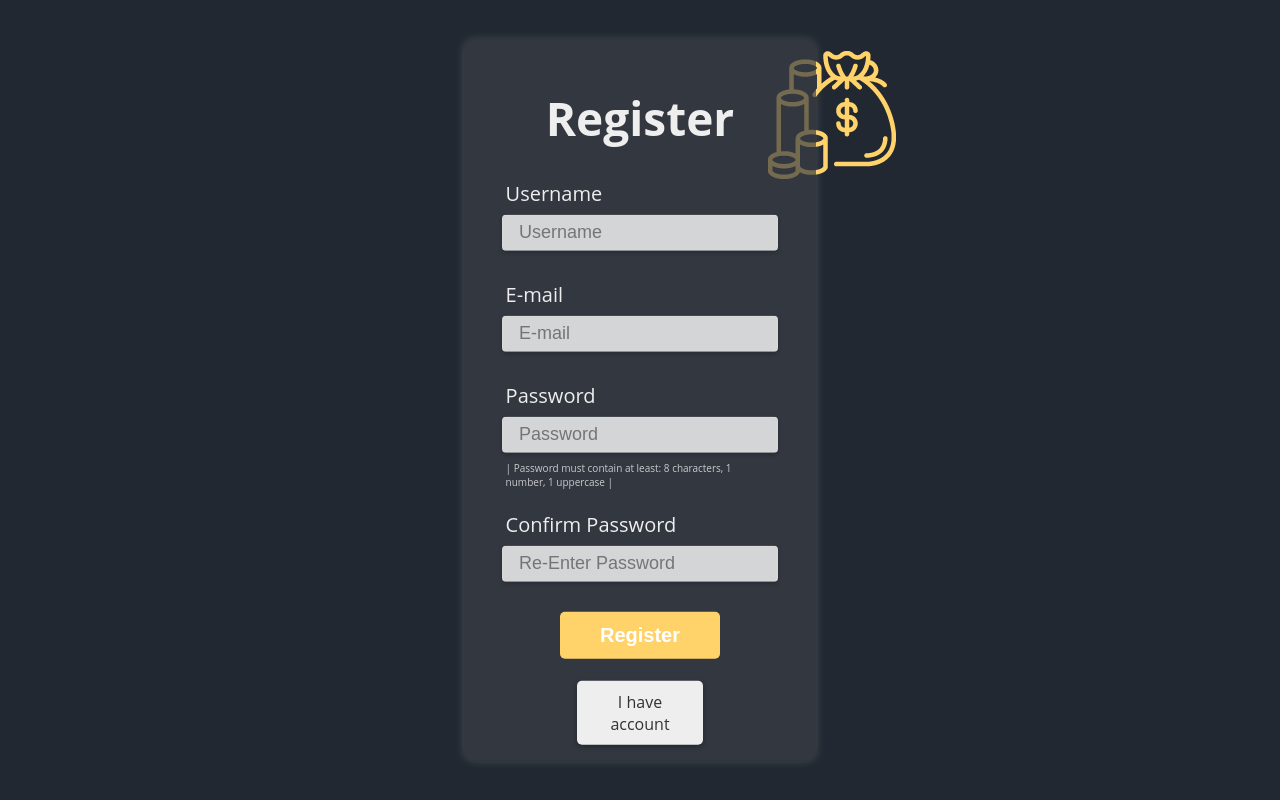
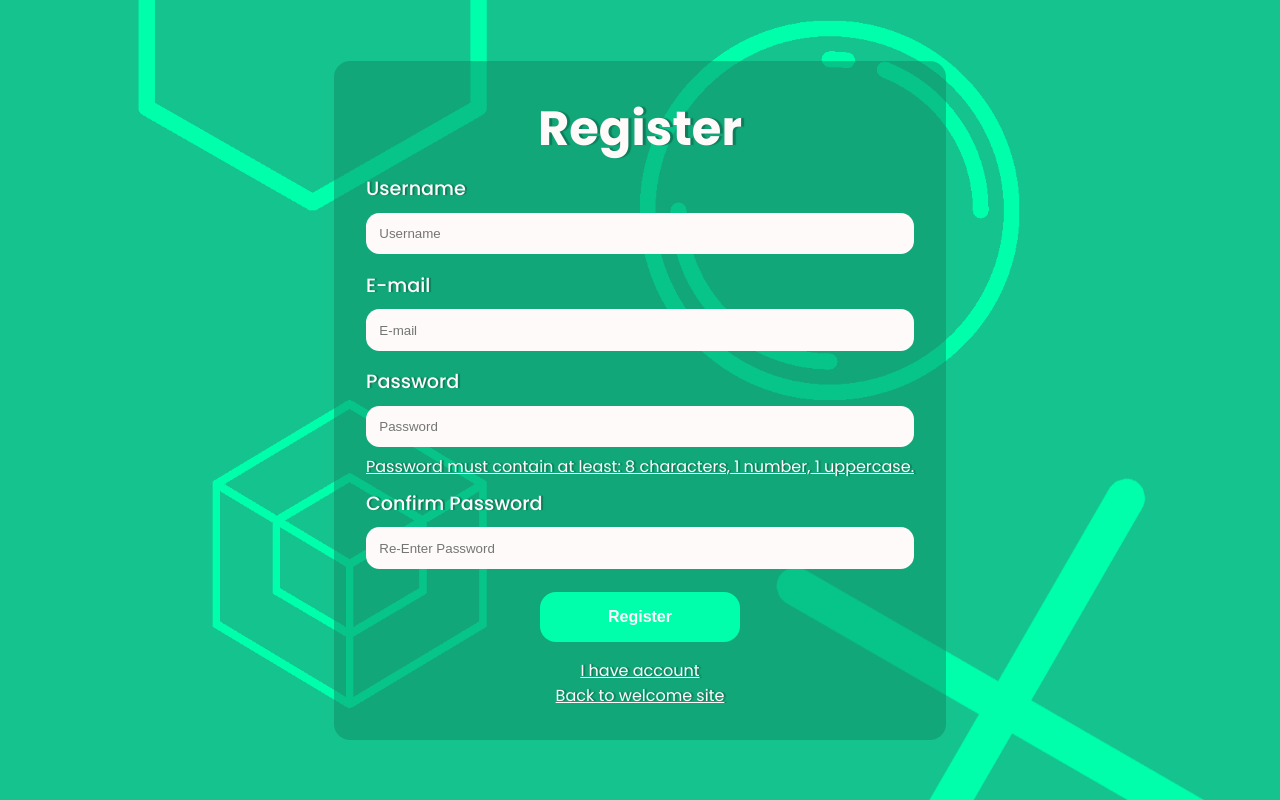
Before and after one commit to AlanWes/Budget-Managment-App, a Django app: page /register/ in a window 1280 px wide. Run offline with Django 4.2, Linux system fonts and the light colour scheme.

Commit message:
change register style, /master text animation

```diff
--- /dev/null
+++ b/src_projects/Project_Budget/static/css/register.css
@@ -0,0 +1,138 @@
+@import url('https://fonts.googleapis.com/css2?family=Poppins:ital,wght@0,100;0,200;0,300;0,400;0,500;0,600;0,700;0,800;0,900;1,100;1,200;1,300;1,400;1,500;1,600;1,700;1,800;1,900&display=swap');
+
+:root {
+  --background-image: url('/static/images/register-login.png');
+}
+
+* {
+  margin: 0;
+  padding: 0;
+  text-decoration: none;
+  list-style: none;
+}
+
+body {
+  display: flex;
+  justify-content: center;
+  font-family: 'Poppins';
+  font-weight: 400;
+  background-image: var(--background-image);
+  background-size: cover;
+  background-position: center;
+}
+
+.container {
+  overflow: hidden;
+}
+
+/* MAIN STYLE */
+
+/* CONTAINER */
+
+.reg-container {
+  display: flex;
+  align-items: center;
+  height: 100vh;
+}
+
+/* BOX STYLE */
+
+.reg-box {
+  display: flex;
+  flex-direction: column;
+  align-items: center;
+  background-color: rgba(14, 139, 102, 0.5);
+  padding: 2em;
+  border-radius: 1em;
+  color: rgb(255,250,250);
+  text-shadow: 2px 0px 1px rgba(13, 125, 90, 1);
+}
+
+.reg-box h1 {
+  font-size: 3em;
+  text-shadow: 3px 0px 1px rgba(13, 125, 90, 1);
+}
+
+/* FORM BOX STYLE */
+
+.reg-box .form-box {
+  display: flex;
+  flex-direction: column;
+}
+
+.reg-box .form-box input {
+  margin-bottom: 0.5em;
+  padding: 1em;
+  border-radius: 1em;
+  border: rgb(255,250,250);
+  background-color: rgb(255,250,250);
+}
+
+.reg-box .form-box input:focus {
+  outline: solid 3px rgb(184, 241, 176);
+  background-color: rgb(255,250,250, 0.95);
+  box-shadow: 0 4px 8px rgba(0, 0, 0, 0.2);
+}
+
+.reg-box .form-box label {
+  margin-top: 0.5em;
+  margin-bottom: 0.5em;
+  font-weight: 500;
+  font-size: 1.2em;
+}
+
+.reg-box .form-box a {
+  text-align: center;
+}
+
+.reg-box .form-box p {
+  font-size: 1em;
+  text-decoration: underline rgb(255,250,250) 1px;
+}
+
+/* SUBMIT BOX STYLE */
+
+.reg-box .sub-box {
+  display: flex;
+  flex-direction: column;
+  justify-content: center;
+  align-items: center;
+}
+
+.reg-box .sub-box input {
+  font-size: 1em;
+  font-weight: 700;
+  background-color: rgb(0, 255, 171);
+  color: rgb(255,250,250);
+  border: rgb(255,250,250);
+}
+
+.reg-box .sub-box .register-sub:hover {
+  background-color: rgb(0, 255, 171, 0.8);
+  box-shadow: 0 4px 8px rgba(0, 0, 0, 0.2);
+  outline: none;
+}
+
+.reg-box .sub-box a {
+  color: rgb(255,250,250);
+  text-decoration: underline rgb(255,250,250) 1px;
+}
+
+.reg-box .sub-box a:hover {
+  color: rgb(255,250,250, 0.8);
+}
+
+.reg-box .sub-box p {
+  color: #eb0000;
+  font-size: 1em;
+  text-align: center;
+  text-decoration: none;
+}
+
+.reg-box .sub-box .register-sub {
+  padding: 1em;
+  margin-top: 1em;
+  margin-bottom: 1em;
+  width: 200px;
+  border-radius: 1em;
+}
--- a/src_projects/Project_Budget/templates/register.html
+++ b/src_projects/Project_Budget/templates/register.html
@@ -2,39 +2,46 @@
 <!DOCTYPE html>
 <html lang="en">
   <head>
-    <meta charset="utf-8">
+    <meta charset="UTF-8">
     <meta http-equiv="X-UA-Compatible" content="IE=edge">
-    <title>Budget.io</title>
-    <link rel="stylesheet" type="text/css" href="{% static 'css/register_css.css' %}">
-    <script src="{% static 'js/register_js.js' %}"></script>
+    <meta name="viewport" content="width=device-width, initial-scale=1.0">
+    <link rel="stylesheet" type="text/css" href="{% static 'css/register.css' %}">
+    <title>Turtle Spend</title>
   </head>
   <body>
-    <img src="{% static 'images/money.png' %}" alt="Money icons created by Smashicons - Flaticon" class="img-money">
-    <div class="login_container">
-      <h1 class="center">Register</h1>
+    <div class="reg-container">
+      <div class="reg-box">
+        <h1>Register</h1>
         <form action="" method="post">
           {% csrf_token %}
+          <div class="form-box">
             <!--username-->
-        <label for="username">Username</label><br>
-        <input type="text" name="username" id="login" placeholder="Username" required><br><br>
+            <label for="username">Username</label>
+            <input type="text" name="username" placeholder="Username" required>
             <!--e-mail-->
-        <label for="email">E-mail</label><br>
-        <input type="email" name="email" id="login" placeholder="E-mail" required><br><br>
+            <label for="email">E-mail</label>
+            <input type="email" name="email" placeholder="E-mail" required>
             <!--password-->
             <label for="password">Password</label>
-        <input type="password" name="password" id="login" placeholder="Password" required>
-        <p class="must_contain">| Password must contain at least: 8 characters, 1 number, 1 uppercase |</p><br>
+            <input type="password" name="password" placeholder="Password" required>
+            <p class="must_contain">Password must contain at least: 8 characters, 1 number, 1 uppercase.</p>
             <!--re-enter_password-->
-        <label for="confirm_password">Confirm Password</label><br>
-        <input type="password" name="confirm_password" id="login" placeholder="Re-Enter Password" required><br><br>
+            <label for="confirm_password">Confirm Password</label>
+            <input type="password" name="confirm_password" placeholder="Re-Enter Password" required>
+          </div>
+          <div class="sub-box">
             <!--Register-->
-        <input id="login_submit" type="submit" value="Register" name="register_submit"><br><br>
+            <input class="register-sub" type="submit" value="Register" name="register_submit">
             <!--I_have_acc-->
             <a href="{% url 'login' %}">I have account</a>
+            <a href="{% url 'master' %}">Back to welcome site</a>
               {% if error_message %}
-          <p class="error-message">{{ error_message }}</p>
+                <p>{{ error_message }}</p>
               {% endif %}
+          </div>
         </form>
       </div>
+    </div>
+    <script src="{% static 'js/register.js' %}"></script>
   </body>
 </html>
```
Also changed, not shown: src_projects/Project_Budget/static/css/master.css (+6 -4 lines), src_projects/Project_Budget/static/images/register-login.png (added), src_projects/Project_Budget/static/js/register.js (added). Lines whose indentation alone changed are shown as unchanged.
